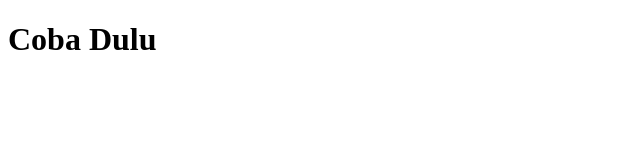
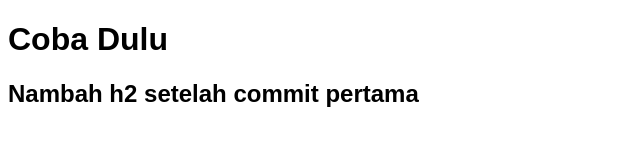
Before and after one commit to pakbig/HTML_CSS, a plain HTML site: page index.html in a window 1280 px wide. Shown: the whole page, without its empty margins (0-640 px from the left). Drawn offline with Linux system fonts and the light colour scheme.

Commit message:
Menambah style css

```diff
--- a/index.html
+++ b/index.html
@@ -4,8 +4,10 @@
     <meta charset="UTF-8" />
     <meta name="viewport" content="width=device-width, initial-scale=1.0" />
     <title>HTML CSS</title>
+    <link rel="stylesheet" href="style.css" />
   </head>
   <body>
     <h1>Coba Dulu</h1>
+    <h2>Nambah h2 setelah commit pertama</h2>
   </body>
 </html>
--- /dev/null
+++ b/style.css
@@ -0,0 +1,3 @@
+body {
+  font-family: Arial, Helvetica, sans-serif;
+}
```
